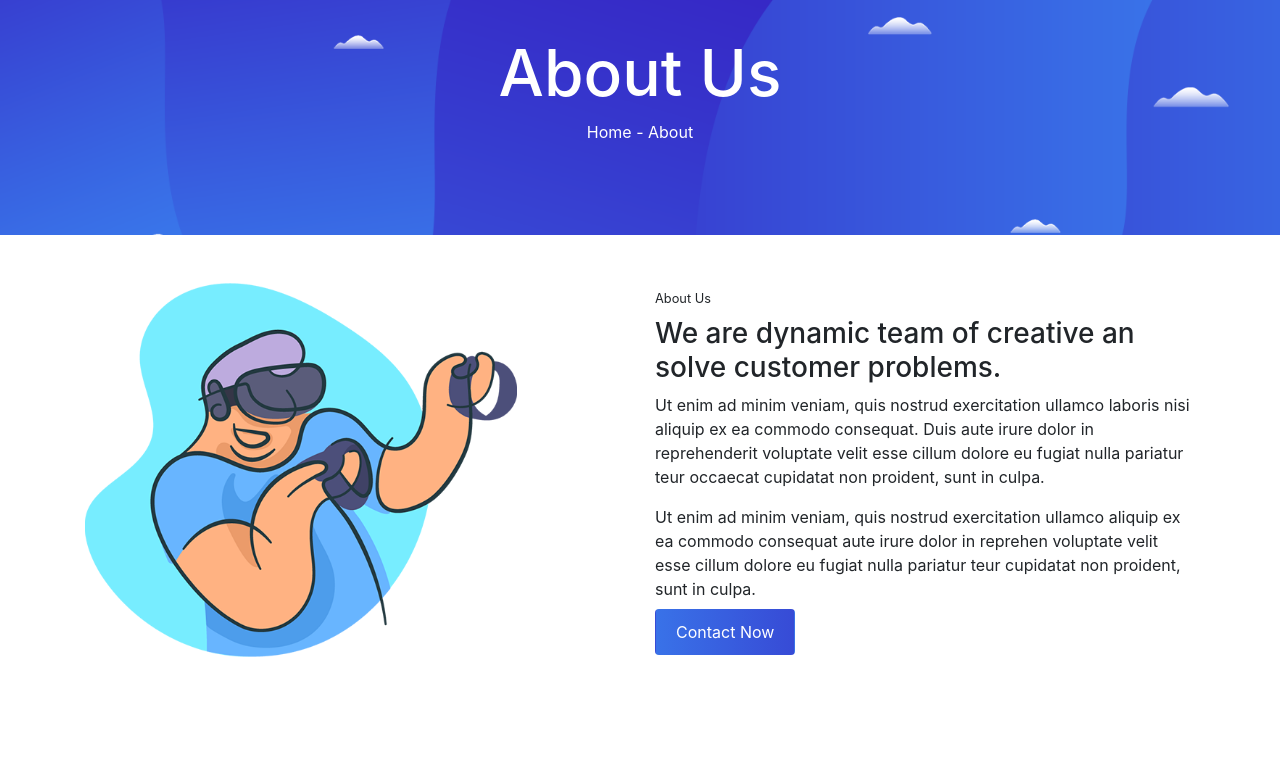
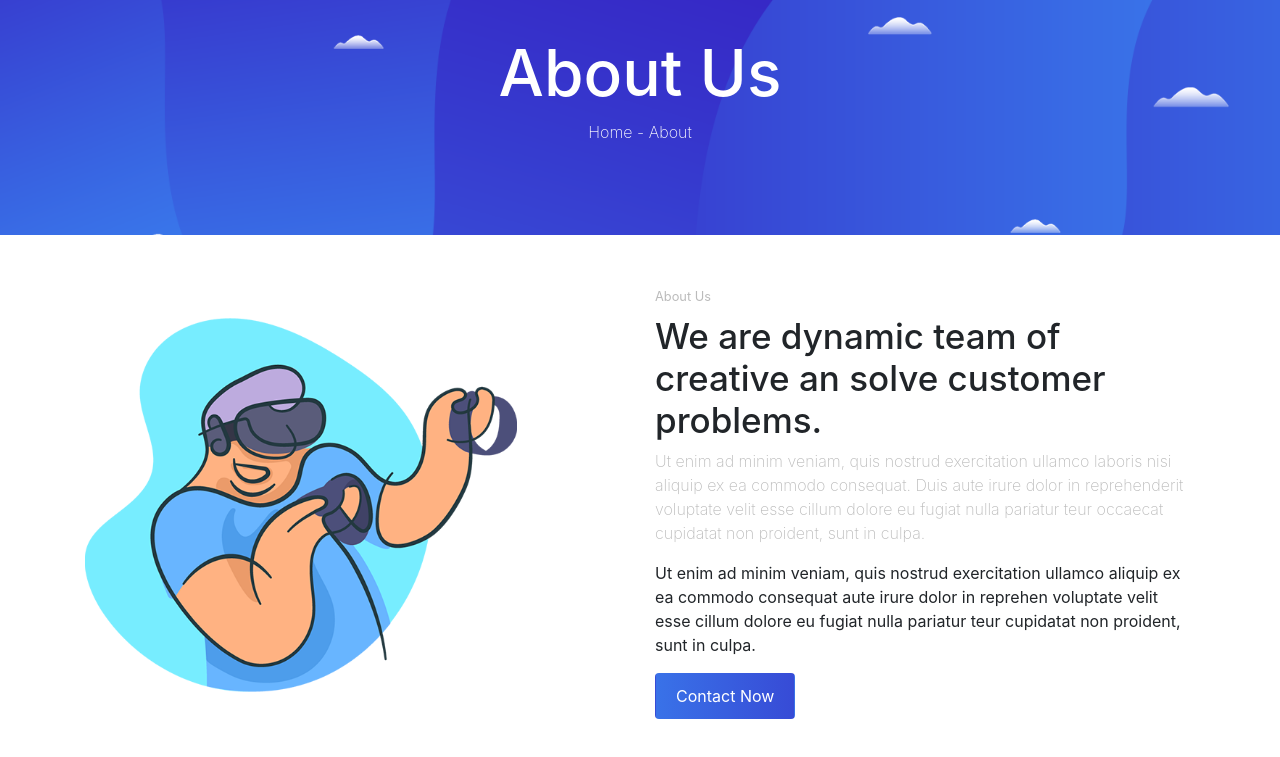
Before and after one commit to paskuvan/css-day06, a plain HTML site: page index.html in a window 1280 px wide. Shown: the part 75-832 px from the top of the page. Before the commit the page ends 800 px from the top, so only its background shows below. Drawn offline with nearby package versions, Linux system fonts and the light colour scheme.

Commit message:
:sunglasses:

```diff
--- a/css/style.css
+++ b/css/style.css
@@ -1,3 +1,9 @@
+@import url('https://fonts.googleapis.com/css2?family=Poppins:wght@200;500&display=swap');
+
+body {
+    font-family: 'Poppins', sans-serif;
+}
+
 .color-gradient {
     background: #24e09b;
     background: -moz-linear-gradient(left, #24e09b 0%, #108e60 100%);
@@ -29,12 +35,22 @@
 
 .title {
     font-size: 4em;
+    font-weight: 500;
 }
 
 .subtitle {
     font-size: 16px;
+    font-weight: 200;
 }
 
 .white {
     color: white;
 }
+
+.gray {
+    color: #bbbbbb;
+}
+
+.title-header {
+    font-size: 35px;
+}
--- a/index.html
+++ b/index.html
@@ -6,6 +6,7 @@
         <link rel="stylesheet" href="css/style.css" />
         <link rel="stylesheet" href="css/bootstrap.min.css" />
         <link rel="stylesheet" href="css/bootstrap.min.css.map" />
+        <link href="https://fonts.googleapis.com/css2?family=Poppins:wght@200;500&display=swap" rel="stylesheet">
         <title>Daily CSS Challenge - Day 06</title>
     </head>
     <body>
@@ -57,9 +58,9 @@
                     <img src="img/icon.png" class="img-width" alt="" />
                 </div>
                 <div class="col-lg-6">
-                    <small>About Us</small>
-                    <h3 class="font-weight mt-2 mb-2">We are dynamic team of creative an solve customer problems.</h3>
-                    <p class="font-regular subtitle">
+                    <small class="gray">About Us</small>
+                    <h3 class="font-weight mt-2 mb-2 title-header">We are dynamic team of creative an solve customer problems.</h3>
+                    <p class="font-regular subtitle gray">
                         Ut enim ad minim veniam, quis nostrud exercitation ullamco laboris nisi aliquip ex ea commodo consequat. Duis aute irure dolor in reprehenderit voluptate velit esse cillum dolore eu fugiat nulla pariatur teur
                         occaecat cupidatat non proident, sunt in culpa.
                     </p>
@@ -67,7 +68,7 @@
                         Ut enim ad minim veniam, quis nostrud exercitation ullamco aliquip ex ea commodo consequat aute irure dolor in reprehen voluptate velit esse cillum dolore eu fugiat nulla pariatur teur cupidatat non proident, sunt in
                         culpa.
                     </p>
-                    <button type="button" class="btn btn-default mr-3 blue-gradient button">Contact Now</button>
+                    <button type="button" class="btn btn-default mr-3 blue-gradient mt-2 mb-2">Contact Now</button>
                 </div>
             </div>
         </div>
```
